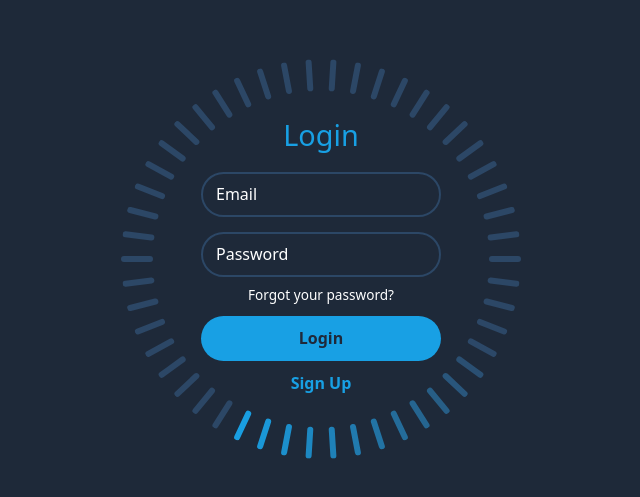
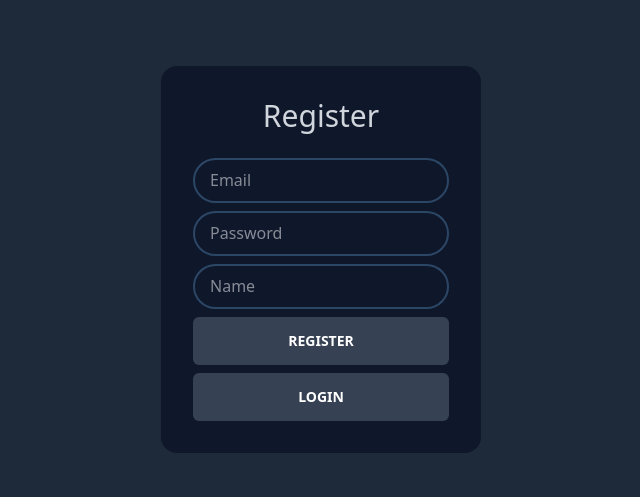
Before and after one commit to JorgePalomino2712/TechShop, a React (Vite) app: page /crearCuenta in a window 1280 px wide. Before the commit this address led to /. Shown: the part 141-638 px from the top of the page, without its empty margins (319-959 px from the left). Built offline with nearby package versions, Linux system fonts and the light colour scheme.

Commit message:
creando pagina de registro

```diff
--- a/src/App.jsx
+++ b/src/App.jsx
@@ -2,6 +2,7 @@ import React from 'react'
 import Login from "./pages/Login"
 import Home from "./pages/Home"
 import { Routes, Route, Navigate } from 'react-router-dom'
+import CuentaNueva from './pages/CuentaNueva'
 
 export default function App() {
   return (
@@ -9,6 +10,7 @@ export default function App() {
       <Routes>
         <Route path='/' element={<Login></Login>} />
         <Route path='/home' element={<Home></Home>} />
+        <Route path='/crearCuenta' element={<CuentaNueva></CuentaNueva>} />
         <Route path='*' element={<Navigate to="/" />} />
       </Routes>
     </>
--- a/src/main.jsx
+++ b/src/main.jsx
@@ -1,7 +1,6 @@
 import { StrictMode } from 'react'
 import { createRoot } from 'react-dom/client'
 import './index.css'
-import "./styles.css"
 import App from './App.jsx'
 import { BrowserRouter } from 'react-router-dom'
 
--- /dev/null
+++ b/src/pages/CuentaNueva.jsx
@@ -0,0 +1,90 @@
+import React from 'react'
+import { useState } from 'react';
+import { useNavigate } from 'react-router-dom';
+
+
+export default function CuentaNueva() {
+    const [correo, setCorreo] = useState("");
+    const [password, setPassword] = useState("");
+    const [nombre, setNombre] = useState("");
+    const [error, setError] = useState(null)
+    const navigate = useNavigate()
+
+    async function enviarFormulario(e) {
+        e.preventDefault
+        console.log(nombre)
+        console.log(password)
+        console.log(nombre)
+
+
+        try {
+            const respuesta = await fetch(
+                "https://api-funval-g6.onrender.com/auth/register",
+                {
+                    method: "POST",
+                    headers: {
+                        "Content-Type": "application/json",
+                    },
+                    body: JSON.stringify({
+                        email: correo,
+                        password: password,
+                        name: nombre,
+                    }),
+                }
+            );
+            const data = await respuesta.json();
+            console.log(data);
+            if (!respuesta.ok) {
+                throw new Error(data.message || "credenciales incorrectas");
+            }
+            alert("usuario registrado con exito");
+            navigate("/");
+        } catch (err) {
+            setError(err.message);
+        }
+    }
+    return (
+        <div className='flex items-center justify-center h-screen bg-gray-800'>
+            {error && <p className="text-red-400 text-sm text-center mt-2">{error}</p>}
+
+            <div className="w-80 rounded-2xl bg-slate-900">
+                <div className="flex flex-col gap-2 p-8">
+                    <p className="text-center text-3xl text-gray-300 mb-4">Register</p>
+
+                    <input
+                        onChange={(e) => {
+                            setCorreo(e.target.value)
+                        }}
+                        className="bg-slate-900 w-full rounded-lg border border-gray-300 px-4 py-3 focus:outline-none focus:ring-2 focus:ring-gray-700 focus:ring-offset-2 focus:ring-offset-gray-800"
+                        placeholder="Email"
+                    />
+                    <input
+                        onChange={(e) => {
+                            setPassword(e.target.value)
+                        }}
+                        className="bg-slate-900 w-full rounded-lg border border-gray-300 px-4 py-3 focus:outline-none focus:ring-2 focus:ring-gray-700 focus:ring-offset-2 focus:ring-offset-gray-800"
+                        placeholder="Password"
+                        type="password"
+                    />
+                    <input
+                        onChange={(e) => {
+                            setNombre(e.target.value)
+                        }}
+                        className="bg-slate-900 w-full rounded-lg border border-gray-300 px-4 py-3 focus:outline-none focus:ring-2 focus:ring-gray-700 focus:ring-offset-2 focus:ring-offset-gray-800"
+                        placeholder="Name"
+                        type="text"
+                    />
+                    <button type='button' onClick={enviarFormulario} className="inline-block cursor-pointer rounded-md bg-gray-700 px-4 py-3.5 text-center text-sm font-semibold uppercase text-white hover:bg-gray-800 active:scale-95">
+                        Register
+                    </button>
+                    <button type='button' onClick={() => {
+                        navigate("/")
+                    }} className="inline-block cursor-pointer rounded-md bg-gray-700 px-4 py-3.5 text-center text-sm font-semibold uppercase text-white hover:bg-gray-800 active:scale-95">
+                        Login
+                    </button>
+                </div>
+            </div>
+        </div>
+
+    )
+}
--- a/src/pages/Login.jsx
+++ b/src/pages/Login.jsx
@@ -70,13 +70,15 @@ export default function Login() {
                             <label>Password</label>
                         </div>
                         <div className="forgot-pass">
-                            <a href="#">Forgot your password?</a>
+                            <a href="">Forgot your password?</a>
                         </div>
                         <button className="btn" type="submit">
                             Login
                         </button>
                         <div className="signup-link">
-                            <a href="#">Sign Up</a>
+                            <a href=""><button onClick={() => {
+                                navigate("/crearCuenta")
+                            }} className="cursor-pointer">Sign Up</button></a>
                         </div>
                     </form>
                 </div>
```
Also changed, not shown: src/styles.css (line endings or trailing spaces).
